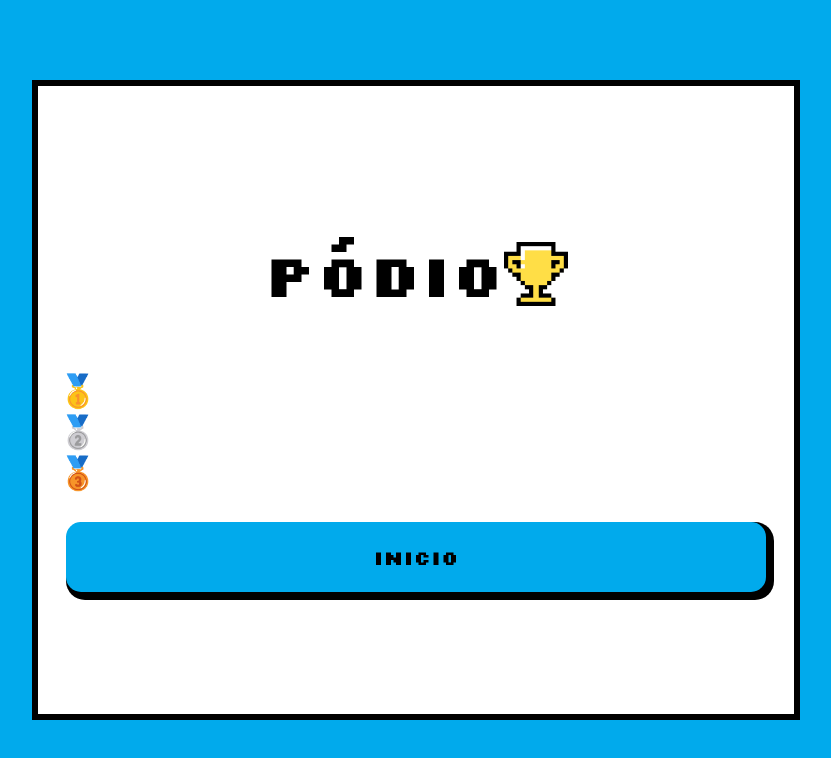
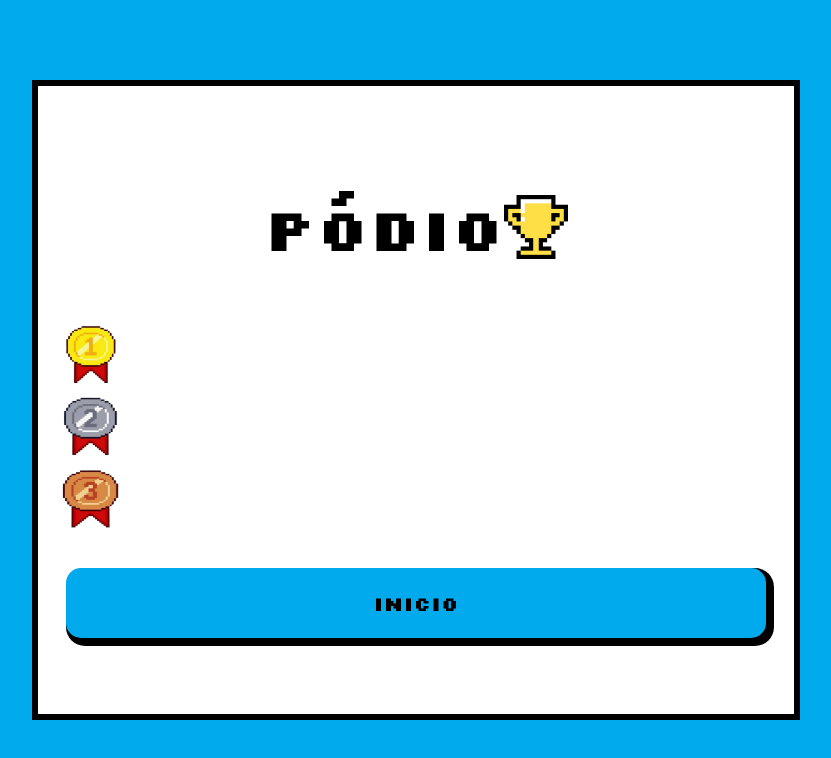
Before and after one commit to FreitasProcopio/Quiz_Squad06, a plain HTML site: page pages/highscore.html in a window 1280 px wide. Shown: the whole page, without its empty margins (224-1055 px from the left). Drawn offline with Linux system fonts and the light colour scheme.

Commit message:
style: troquei os emojis de medalha por imagens em pixel

```diff
--- a/pages/highscore.html
+++ b/pages/highscore.html
@@ -14,9 +14,9 @@
         <div class="texto"><h1>Pódio</h1><img src="../src/assets/img/trophy.png" alt=""></div>
         <div class="container-posicoes"><!--CONTAINER POSIÇÕES-->
             <ul>
-                <li><p>&#129351;</p><h1 id="pontos1">&#129351;</h1></li>
-                <li><p>&#129352;</p><h1 id="pontos2"></h1></li>
-                <li><p>&#129353;</p><h1 id="pontos3"></h1></li>
+                <li><img src="../src/assets/img/ouro.png" alt="" class="medalha"><h1 id="pontos1">&#129351;</h1></li>
+                <li><img src="../src/assets/img/prata.png" alt="" class="medalha"><h1 id="pontos2"></h1></li>
+                <li><img src="../src/assets/img/bronze.png" alt="" class="medalha"><h1 id="pontos3"></h1></li>
             </ul>
         </div>
         <a href="../pages/index.html"><!--BOTÃO DE VOLTAR AO INICIO-->
--- a/src/style/highscore.css
+++ b/src/style/highscore.css
@@ -29,6 +29,11 @@ body{
     font-size: 60px;
 }
 
+.medalha{
+    width: 64px;
+    height: 64px;
+}
+
 .container-posicoes{
     width: 100%;
     align-items: center;
@@ -39,10 +44,6 @@ body{
     padding-left: 20px;
     padding-right: 20px;
     gap: 20px;
-}
-
-.texto>p{
-    font-size: 40px;
 }
 
 
```
Also changed, not shown: src/assets/img/bronze.png (added), src/assets/img/ouro.png (added), src/assets/img/prata.png (added).
